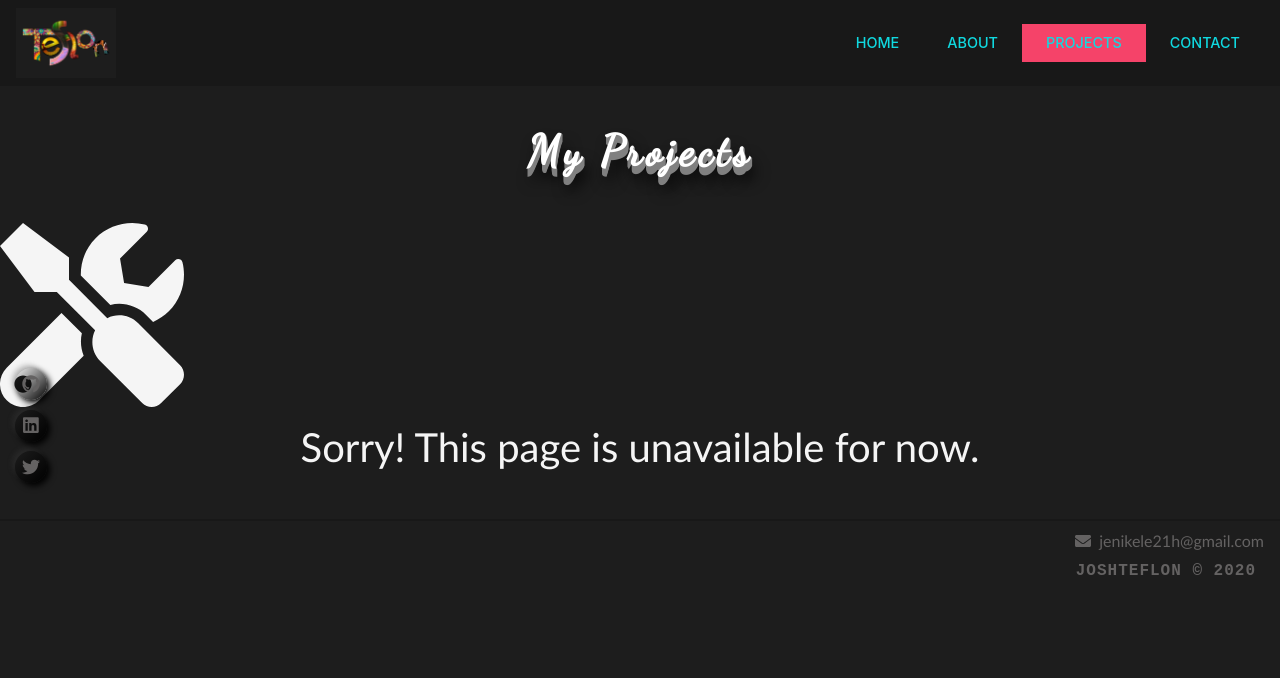
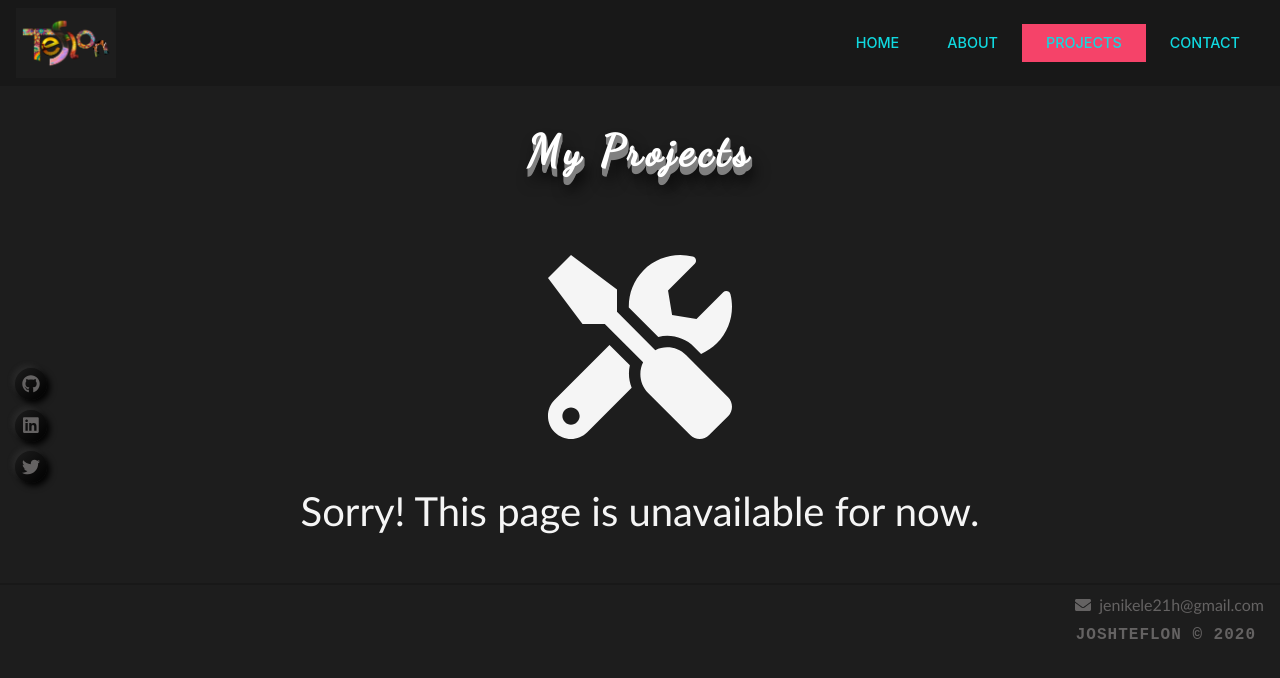
Before and after one commit to JoshTeflon/portfolio, a React (Create React App) app: page /projects in a window 1280 px wide. Shown: the top 678 px of the page. Built offline with nearby package versions, Linux system fonts and the light colour scheme; a web font is replaced by a local one.

Commit message:
edited Project.js

```diff
--- a/src/components/pages/Projects.js
+++ b/src/components/pages/Projects.js
@@ -8,7 +8,7 @@ const Projects = (props) => {
   return (
     <div>
       <Hero title={props.title} />
-      <div className="project=icon">
+      <div className="project-icon">
         <FontAwesomeIcon icon={faTools} />
       </div>
       <div className="unavailable">
```
